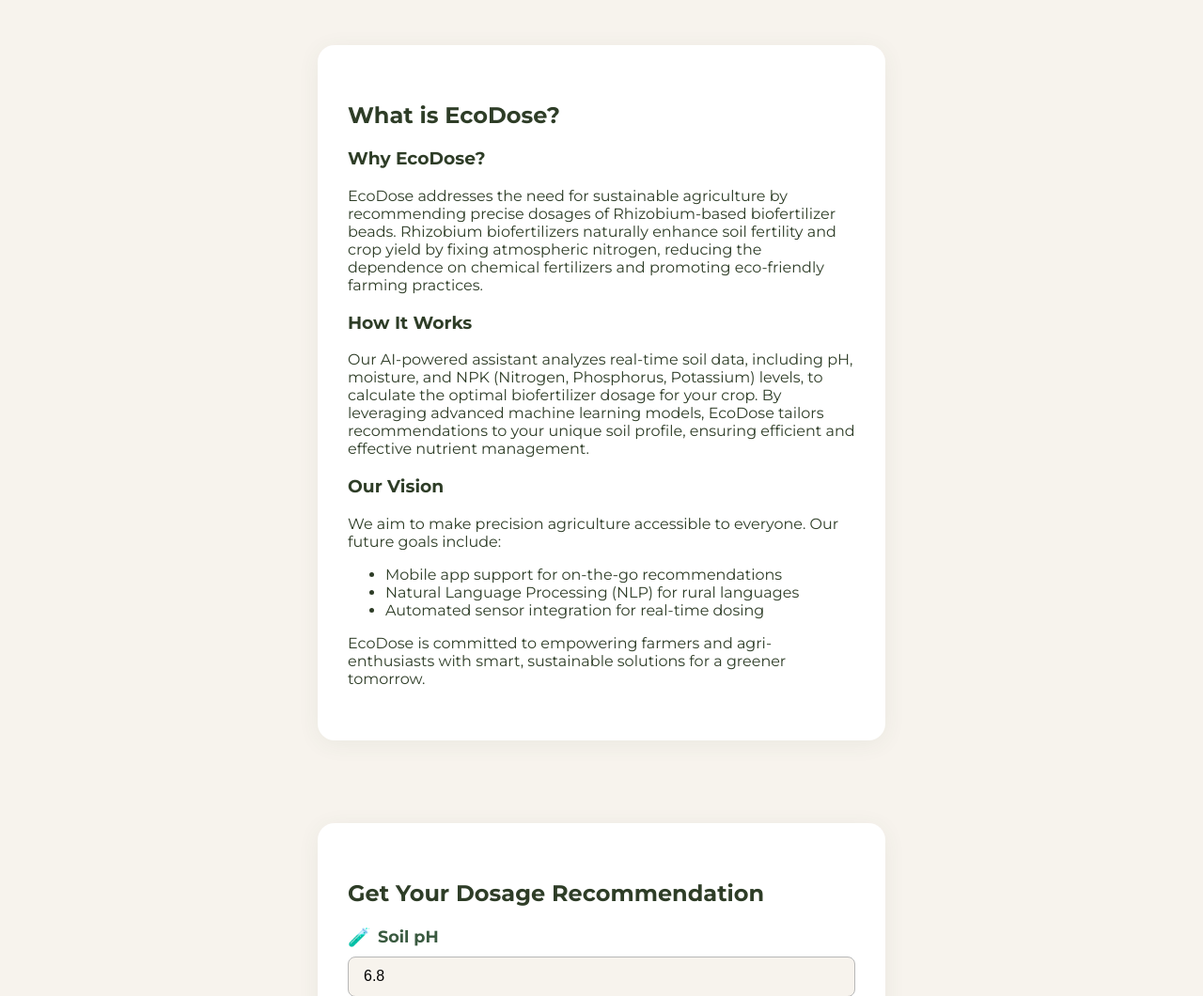
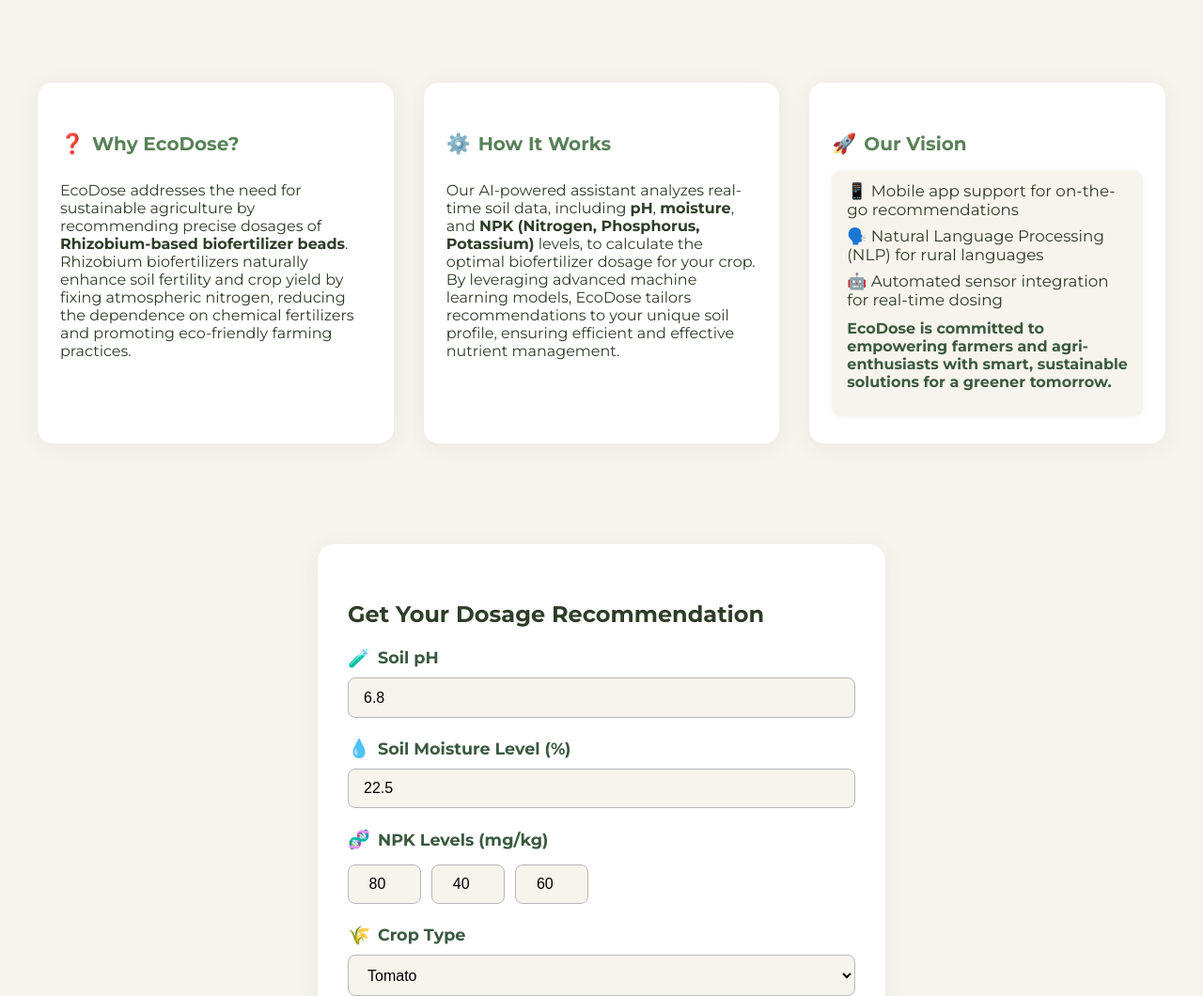
Before and after one commit to varunaditya27/EcoDose, a Flask app: page / in a window 1280 px wide. Shown: the part 561-1621 px from the top of the page at 94% size. Run offline with Flask 3, Linux system fonts and the light colour scheme.

Commit message:
Revamp 'About' section with new card layout and enhanced content for clarity and engagement

```diff
--- a/static/style.css
+++ b/static/style.css
@@ -269,6 +269,104 @@ input:focus, select:focus {
     border: 1.5px solid #588157;
     outline: none;
 }
+.about-card h2 {
+    display: flex;
+    align-items: center;
+    font-size: 2rem;
+    color: #3a5a40;
+    margin-bottom: 0.7rem;
+}
+.about-icon {
+    font-size: 1.5rem;
+    margin-right: 0.5rem;
+}
+.about-card h3 {
+    display: flex;
+    align-items: center;
+    font-size: 1.2rem;
+    color: #588157;
+    margin-top: 1.2rem;
+    margin-bottom: 0.3rem;
+}
+.about-divider {
+    border: none;
+    border-top: 2px solid #e6e2d3;
+    margin: 1rem 0 1.2rem 0;
+}
+.about-cards-container {
+    display: flex;
+    gap: 2rem;
+    justify-content: center;
+    align-items: stretch;
+    flex-wrap: wrap;
+    margin: 2.5rem auto 2rem auto;
+    max-width: 1200px;
+}
+.about-card-mini {
+    background: #fff;
+    border-radius: 16px;
+    box-shadow: 0 4px 24px #3a5a4011;
+    padding: 2rem 1.5rem 1.5rem 1.5rem;
+    flex: 1 1 300px;
+    min-width: 270px;
+    max-width: 370px;
+    margin-bottom: 1.2rem;
+    display: flex;
+    flex-direction: column;
+    justify-content: flex-start;
+    transition: box-shadow 0.2s, transform 0.2s;
+}
+.about-card-mini:hover {
+    box-shadow: 0 8px 32px #3a5a4022;
+    transform: translateY(-4px) scale(1.03);
+}
+.about-card-mini h3 {
+    display: flex;
+    align-items: center;
+    font-size: 1.25rem;
+    color: #588157;
+    margin-bottom: 0.7rem;
+}
+.about-card-mini .about-icon {
+    font-size: 1.3rem;
+    margin-right: 0.5rem;
+}
+.about-vision {
+    background: #f7f3ed;
+    border-radius: 10px;
+    padding: 0.7rem 1rem;
+    margin-top: 0.3rem;
+    margin-bottom: 0.3rem;
+    box-shadow: 0 2px 8px #58815711;
+}
+.about-vision ul {
+    list-style: none;
+    padding: 0;
+    margin: 0 0 0.5rem 0;
+}
+.about-vision li {
+    margin-bottom: 0.5rem;
+    font-size: 1.05rem;
+    display: flex;
+    align-items: center;
+}
+.about-commitment {
+    color: #3a5a40;
+    font-weight: 600;
+    margin-top: 0.7rem;
+    font-size: 1rem;
+}
+@media (max-width: 900px) {
+    .about-cards-container {
+        flex-direction: column;
+        gap: 1.2rem;
+        align-items: center;
+    }
+    .about-card-mini {
+        max-width: 95vw;
+        min-width: 0;
+    }
+}
 @media (max-width: 700px) {
     .navbar {
         flex-direction: column;
--- a/templates/index.html
+++ b/templates/index.html
@@ -24,26 +24,30 @@
         </div>
     </section>
     <section class="about" id="about">
-        <div class="card">
-            <h2>What is EcoDose?</h2>
-            <h3>Why EcoDose?</h3>
+        <div class="about-cards-container">
+            <div class="about-card-mini">
+                <h3><span class="about-icon">❓</span> Why EcoDose?</h3>
                 <p>
-                EcoDose addresses the need for sustainable agriculture by recommending precise dosages of Rhizobium-based biofertilizer beads. Rhizobium biofertilizers naturally enhance soil fertility and crop yield by fixing atmospheric nitrogen, reducing the dependence on chemical fertilizers and promoting eco-friendly farming practices.
+                    EcoDose addresses the need for sustainable agriculture by recommending precise dosages of <b>Rhizobium-based biofertilizer beads</b>. Rhizobium biofertilizers naturally enhance soil fertility and crop yield by fixing atmospheric nitrogen, reducing the dependence on chemical fertilizers and promoting eco-friendly farming practices.
                 </p>
-            <h3>How It Works</h3>
+            </div>
+            <div class="about-card-mini">
+                <h3><span class="about-icon">⚙️</span> How It Works</h3>
                 <p>
-                Our AI-powered assistant analyzes real-time soil data, including pH, moisture, and NPK (Nitrogen, Phosphorus, Potassium) levels, to calculate the optimal biofertilizer dosage for your crop. By leveraging advanced machine learning models, EcoDose tailors recommendations to your unique soil profile, ensuring efficient and effective nutrient management.
+                    Our AI-powered assistant analyzes real-time soil data, including <b>pH</b>, <b>moisture</b>, and <b>NPK (Nitrogen, Phosphorus, Potassium)</b> levels, to calculate the optimal biofertilizer dosage for your crop. By leveraging advanced machine learning models, EcoDose tailors recommendations to your unique soil profile, ensuring efficient and effective nutrient management.
                 </p>
-            <h3>Our Vision</h3>
-            <p>
-                We aim to make precision agriculture accessible to everyone. Our future goals include:
+            </div>
+            <div class="about-card-mini">
+                <h3><span class="about-icon">🚀</span> Our Vision</h3>
+                <div class="about-vision">
                     <ul>
-                    <li>Mobile app support for on-the-go recommendations</li>
-                    <li>Natural Language Processing (NLP) for rural languages</li>
-                    <li>Automated sensor integration for real-time dosing</li>
+                        <li>📱 Mobile app support for on-the-go recommendations</li>
+                        <li>🗣️ Natural Language Processing (NLP) for rural languages</li>
+                        <li>🤖 Automated sensor integration for real-time dosing</li>
                     </ul>
-                EcoDose is committed to empowering farmers and agri-enthusiasts with smart, sustainable solutions for a greener tomorrow.
-            </p>
+                    <p class="about-commitment">EcoDose is committed to empowering farmers and agri-enthusiasts with smart, sustainable solutions for a greener tomorrow.</p>
+                </div>
+            </div>
         </div>
     </section>
     <section class="form-section" id="form-section">
```
Lines whose indentation alone changed are shown as unchanged.
